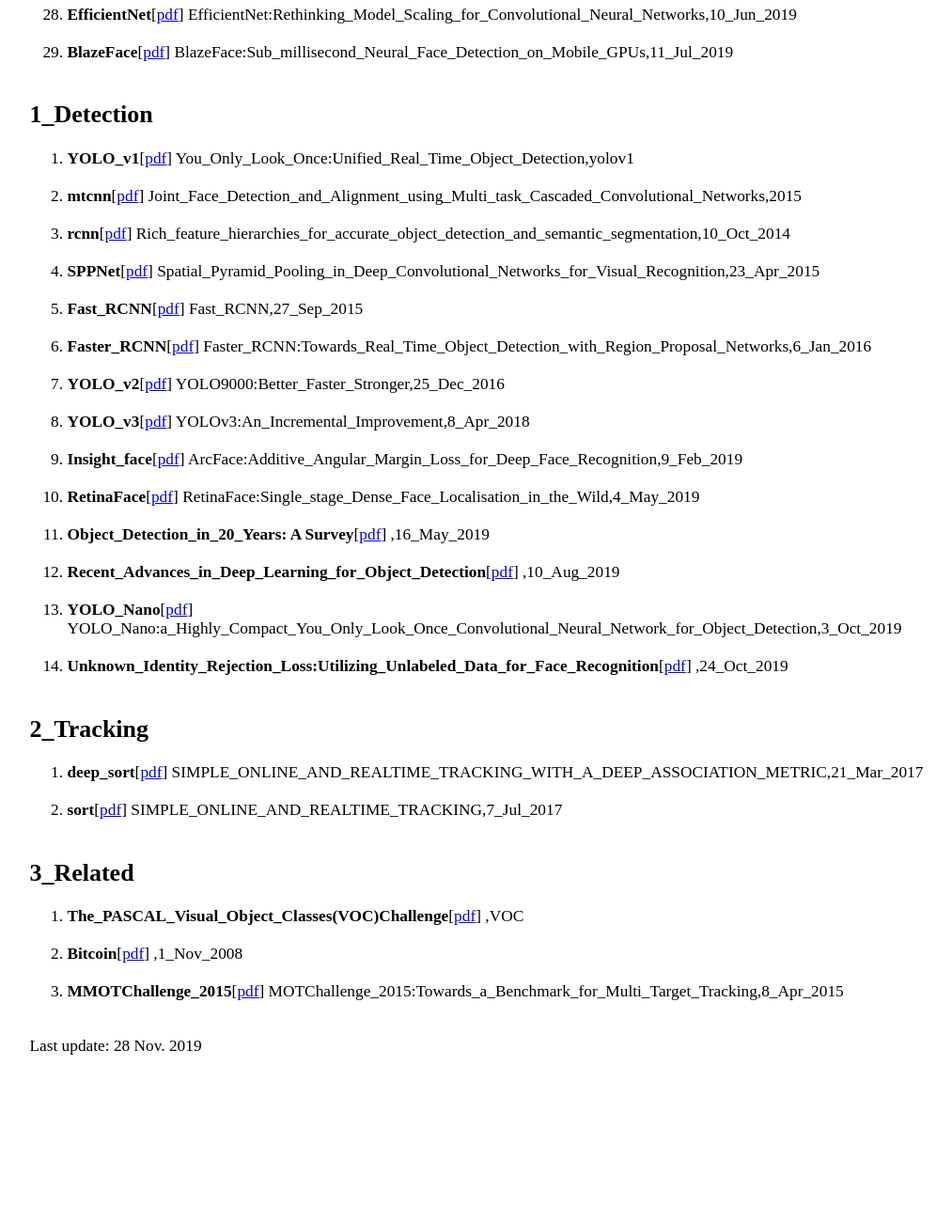
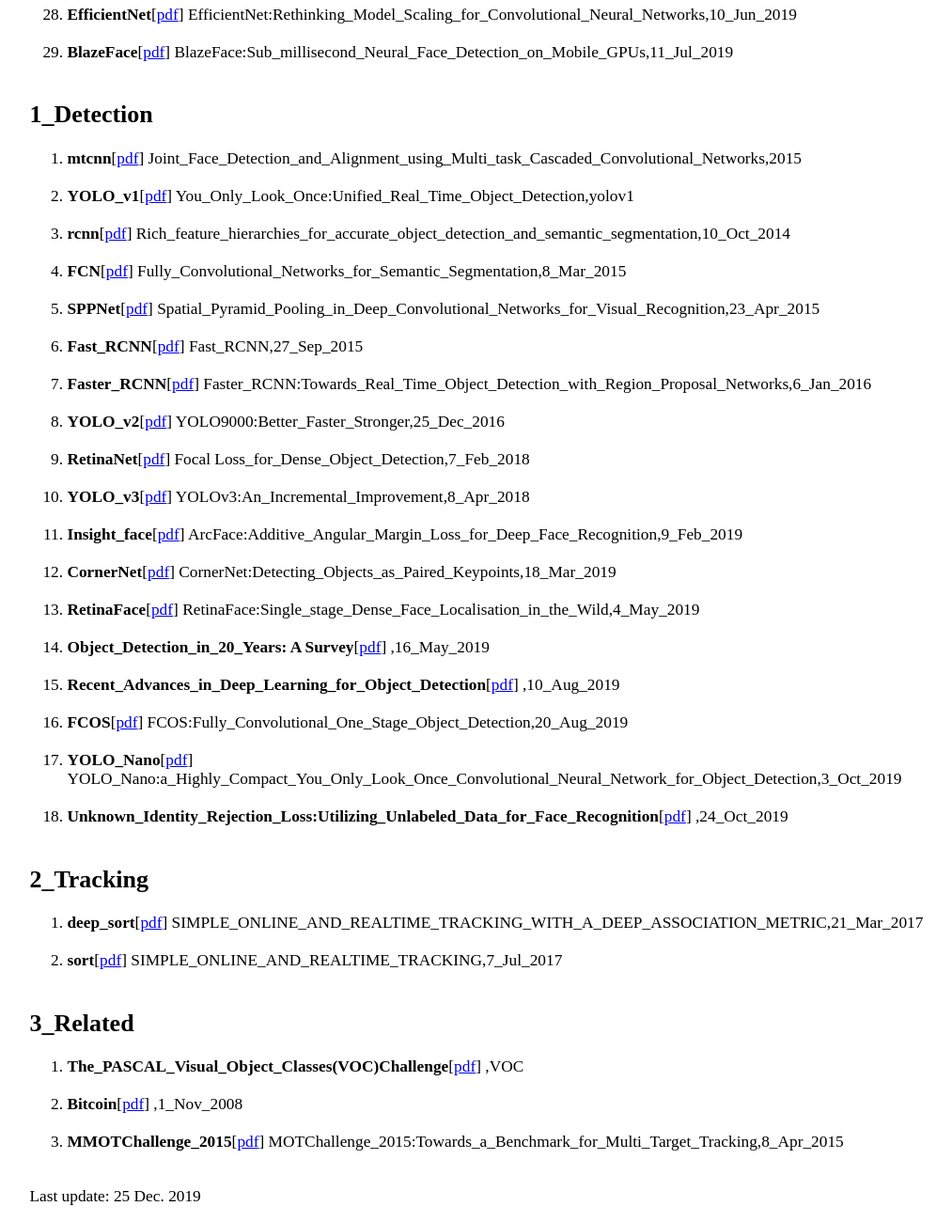
Before and after one commit to dtf320/tower, a plain HTML site: page index.html in a window 1280 px wide. Shown: the part 1392-2692 px from the top of the page at 94% size, without its empty margins (103-1116 px from the left). Before the commit the page ends 2532 px from the top, so only its background shows below. Drawn offline with Linux system fonts and the light colour scheme.

Commit message:
update_cron

```diff
--- a/index.html
+++ b/index.html
@@ -103,18 +103,22 @@
 </ol>
 <h2>1_Detection</h2>
 <ol>
+<li><b>mtcnn</b>[<a href="papers/1_Detection/mtcnn-Joint_Face_Detection_and_Alignment_using_Multi_task_Cascaded_Convolutional_Networks-2015.pdf">pdf</a>] Joint_Face_Detection_and_Alignment_using_Multi_task_Cascaded_Convolutional_Networks,2015</li><br>
 <li><b>YOLO_v1</b>[<a href="papers/1_Detection/YOLO_v1-You_Only_Look_Once:Unified_Real_Time_Object_Detection-yolov1.pdf">pdf</a>] You_Only_Look_Once:Unified_Real_Time_Object_Detection,yolov1</li><br>
-<li><b>mtcnn</b>[<a href="papers/1_Detection/mtcnn-Joint_Face_Detection_and_Alignment_using_Multi_task_Cascaded_Convolutional_Networks-2015.pdf">pdf</a>] Joint_Face_Detection_and_Alignment_using_Multi_task_Cascaded_Convolutional_Networks,2015</li><br>
 <li><b>rcnn</b>[<a href="papers/1_Detection/rcnn-Rich_feature_hierarchies_for_accurate_object_detection_and_semantic_segmentation-10_Oct_2014.pdf">pdf</a>] Rich_feature_hierarchies_for_accurate_object_detection_and_semantic_segmentation,10_Oct_2014</li><br>
+<li><b>FCN</b>[<a href="papers/1_Detection/FCN-Fully_Convolutional_Networks_for_Semantic_Segmentation-8_Mar_2015.pdf">pdf</a>] Fully_Convolutional_Networks_for_Semantic_Segmentation,8_Mar_2015</li><br>
 <li><b>SPPNet</b>[<a href="papers/1_Detection/SPPNet-Spatial_Pyramid_Pooling_in_Deep_Convolutional_Networks_for_Visual_Recognition-23_Apr_2015.pdf">pdf</a>] Spatial_Pyramid_Pooling_in_Deep_Convolutional_Networks_for_Visual_Recognition,23_Apr_2015</li><br>
 <li><b>Fast_RCNN</b>[<a href="papers/1_Detection/Fast_RCNN-Fast_RCNN-27_Sep_2015.pdf">pdf</a>] Fast_RCNN,27_Sep_2015</li><br>
 <li><b>Faster_RCNN</b>[<a href="papers/1_Detection/Faster_RCNN-Faster_RCNN:Towards_Real_Time_Object_Detection_with_Region_Proposal_Networks-6_Jan_2016.pdf">pdf</a>] Faster_RCNN:Towards_Real_Time_Object_Detection_with_Region_Proposal_Networks,6_Jan_2016</li><br>
 <li><b>YOLO_v2</b>[<a href="papers/1_Detection/YOLO_v2-YOLO9000:Better_Faster_Stronger-25_Dec_2016.pdf">pdf</a>] YOLO9000:Better_Faster_Stronger,25_Dec_2016</li><br>
+<li><b>RetinaNet</b>[<a href="papers/1_Detection/RetinaNet-Focal Loss_for_Dense_Object_Detection-7_Feb_2018.pdf">pdf</a>] Focal Loss_for_Dense_Object_Detection,7_Feb_2018</li><br>
 <li><b>YOLO_v3</b>[<a href="papers/1_Detection/YOLO_v3-YOLOv3:An_Incremental_Improvement-8_Apr_2018.pdf">pdf</a>] YOLOv3:An_Incremental_Improvement,8_Apr_2018</li><br>
 <li><b>Insight_face</b>[<a href="papers/1_Detection/Insight_face-ArcFace:Additive_Angular_Margin_Loss_for_Deep_Face_Recognition-9_Feb_2019.pdf">pdf</a>] ArcFace:Additive_Angular_Margin_Loss_for_Deep_Face_Recognition,9_Feb_2019</li><br>
+<li><b>CornerNet</b>[<a href="papers/1_Detection/CornerNet-CornerNet:Detecting_Objects_as_Paired_Keypoints-18_Mar_2019.pdf">pdf</a>] CornerNet:Detecting_Objects_as_Paired_Keypoints,18_Mar_2019</li><br>
 <li><b>RetinaFace</b>[<a href="papers/1_Detection/RetinaFace-RetinaFace:Single_stage_Dense_Face_Localisation_in_the_Wild-4_May_2019.pdf">pdf</a>] RetinaFace:Single_stage_Dense_Face_Localisation_in_the_Wild,4_May_2019</li><br>
 <li><b>Object_Detection_in_20_Years: A Survey</b>[<a href="papers/1_Detection/Object_Detection_in_20_Years: A Survey-16_May_2019.pdf">pdf</a>] ,16_May_2019</li><br>
 <li><b>Recent_Advances_in_Deep_Learning_for_Object_Detection</b>[<a href="papers/1_Detection/Recent_Advances_in_Deep_Learning_for_Object_Detection-10_Aug_2019.pdf">pdf</a>] ,10_Aug_2019</li><br>
+<li><b>FCOS</b>[<a href="papers/1_Detection/FCOS-FCOS:Fully_Convolutional_One_Stage_Object_Detection-20_Aug_2019.pdf">pdf</a>] FCOS:Fully_Convolutional_One_Stage_Object_Detection,20_Aug_2019</li><br>
 <li><b>YOLO_Nano</b>[<a href="papers/1_Detection/YOLO_Nano-YOLO_Nano:a_Highly_Compact_You_Only_Look_Once_Convolutional_Neural_Network_for_Object_Detection-3_Oct_2019.pdf">pdf</a>] YOLO_Nano:a_Highly_Compact_You_Only_Look_Once_Convolutional_Neural_Network_for_Object_Detection,3_Oct_2019</li><br>
 <li><b>Unknown_Identity_Rejection_Loss:Utilizing_Unlabeled_Data_for_Face_Recognition</b>[<a href="papers/1_Detection/Unknown_Identity_Rejection_Loss:Utilizing_Unlabeled_Data_for_Face_Recognition-24_Oct_2019.pdf">pdf</a>] ,24_Oct_2019</li><br>
 </ol>
@@ -130,7 +134,7 @@
 <li><b>MMOTChallenge_2015</b>[<a href="papers/3_Related/MMOTChallenge_2015-MOTChallenge_2015:Towards_a_Benchmark_for_Multi_Target_Tracking-8_Apr_2015.pdf">pdf</a>] MOTChallenge_2015:Towards_a_Benchmark_for_Multi_Target_Tracking,8_Apr_2015</li><br>
 </ol>
 
-		<p>Last update: 28 Nov. 2019</p>
+		<p>Last update: 25 Dec. 2019</p>
 	</div>
 </body>
 
```
Also changed, not shown: 8 other files.
